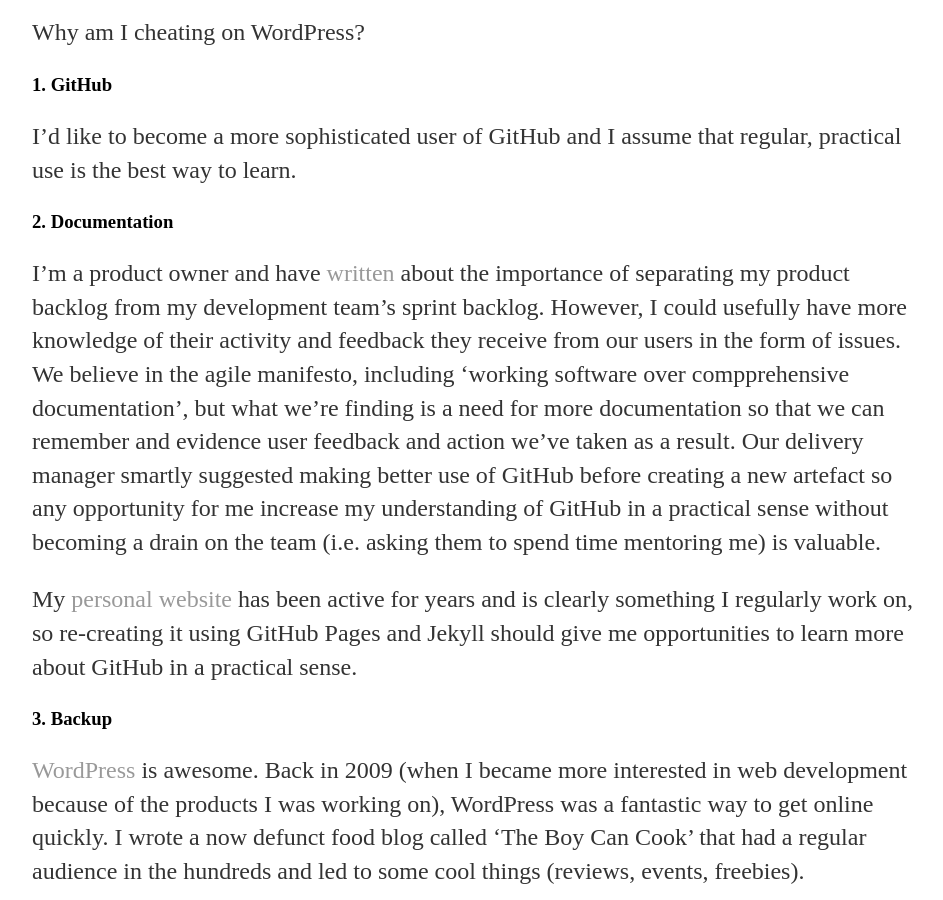
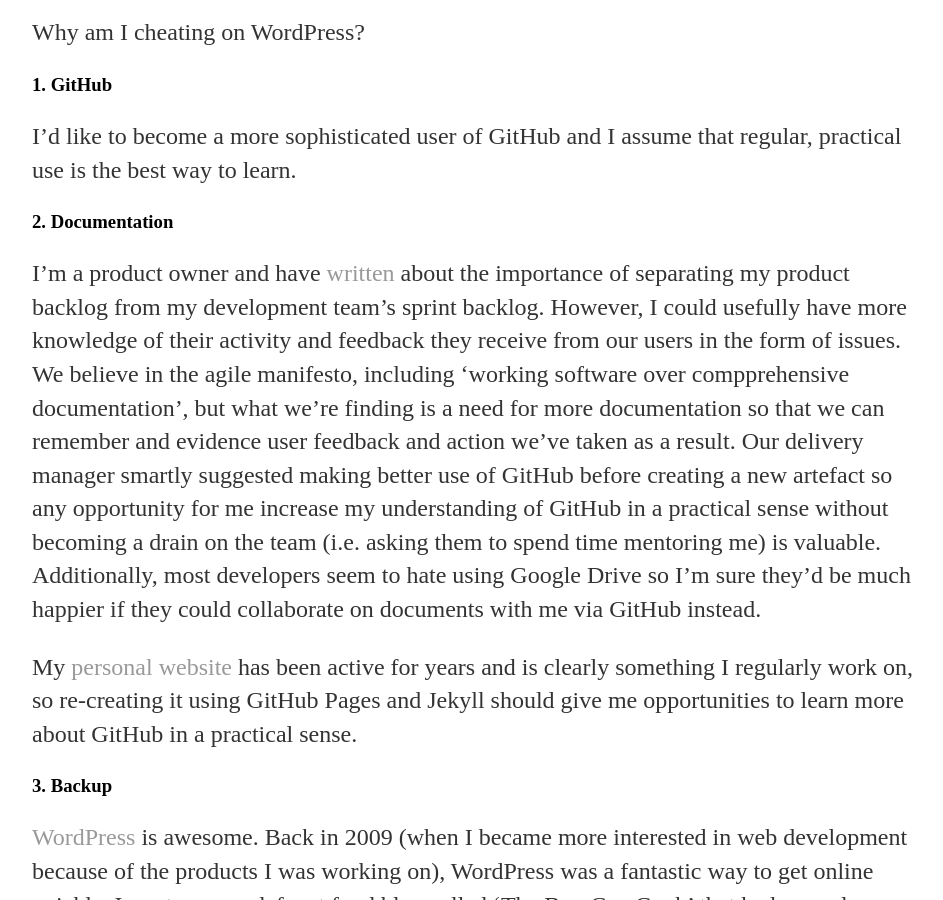
Before and after one commit to scottcolfer/scottcolfer.github.io, a Jekyll site: the page built from _posts/2016-04-09-personal-site-github-pages-jekyll.md, in a window 1280 px wide and 900 px high, scrolled down 962 px. Shown: the whole window, without its empty margins (160-1103 px from the left). Built offline with Jekyll 4.4.1, drawn with Linux system fonts in a browser that asks for light colours.

Commit message:
Update 2016-04-09-personal-site-github-pages-jekyll.md
Added hate of developers for Google Drive.

```diff
--- a/_posts/2016-04-09-personal-site-github-pages-jekyll.md
+++ b/_posts/2016-04-09-personal-site-github-pages-jekyll.md
@@ -20,7 +20,7 @@
 I'd like to become a more sophisticated user of GitHub and I assume that regular, practical use is the best way to learn.
 
 ### 2. Documentation
-I'm a product owner and have [written](http://scottcolfer.com/technical-product-manager/) about the importance of separating my product backlog from my development team's sprint backlog. However, I could usefully have more knowledge of their activity and feedback they receive from our users in the form of issues. We believe in the agile manifesto, including 'working software over compprehensive documentation', but what we're finding is a need for more documentation so that we can remember and evidence user feedback and action we've taken as a result. Our delivery manager smartly suggested making better use of GitHub before creating a new artefact so any opportunity for me increase my understanding of GitHub in a practical sense without becoming a drain on the team (i.e. asking them to spend time mentoring me) is valuable.
+I'm a product owner and have [written](http://scottcolfer.com/technical-product-manager/) about the importance of separating my product backlog from my development team's sprint backlog. However, I could usefully have more knowledge of their activity and feedback they receive from our users in the form of issues. We believe in the agile manifesto, including 'working software over compprehensive documentation', but what we're finding is a need for more documentation so that we can remember and evidence user feedback and action we've taken as a result. Our delivery manager smartly suggested making better use of GitHub before creating a new artefact so any opportunity for me increase my understanding of GitHub in a practical sense without becoming a drain on the team (i.e. asking them to spend time mentoring me) is valuable. Additionally, most developers seem to hate using Google Drive so I'm sure they'd be much happier if they could collaborate on documents with me via GitHub instead.
 
 My [personal website](http://scottcolfer.com/) has been active for years and is clearly something I regularly work on, so re-creating it using GitHub Pages and Jekyll should give me opportunities to learn more about GitHub in a practical sense.
 
```
